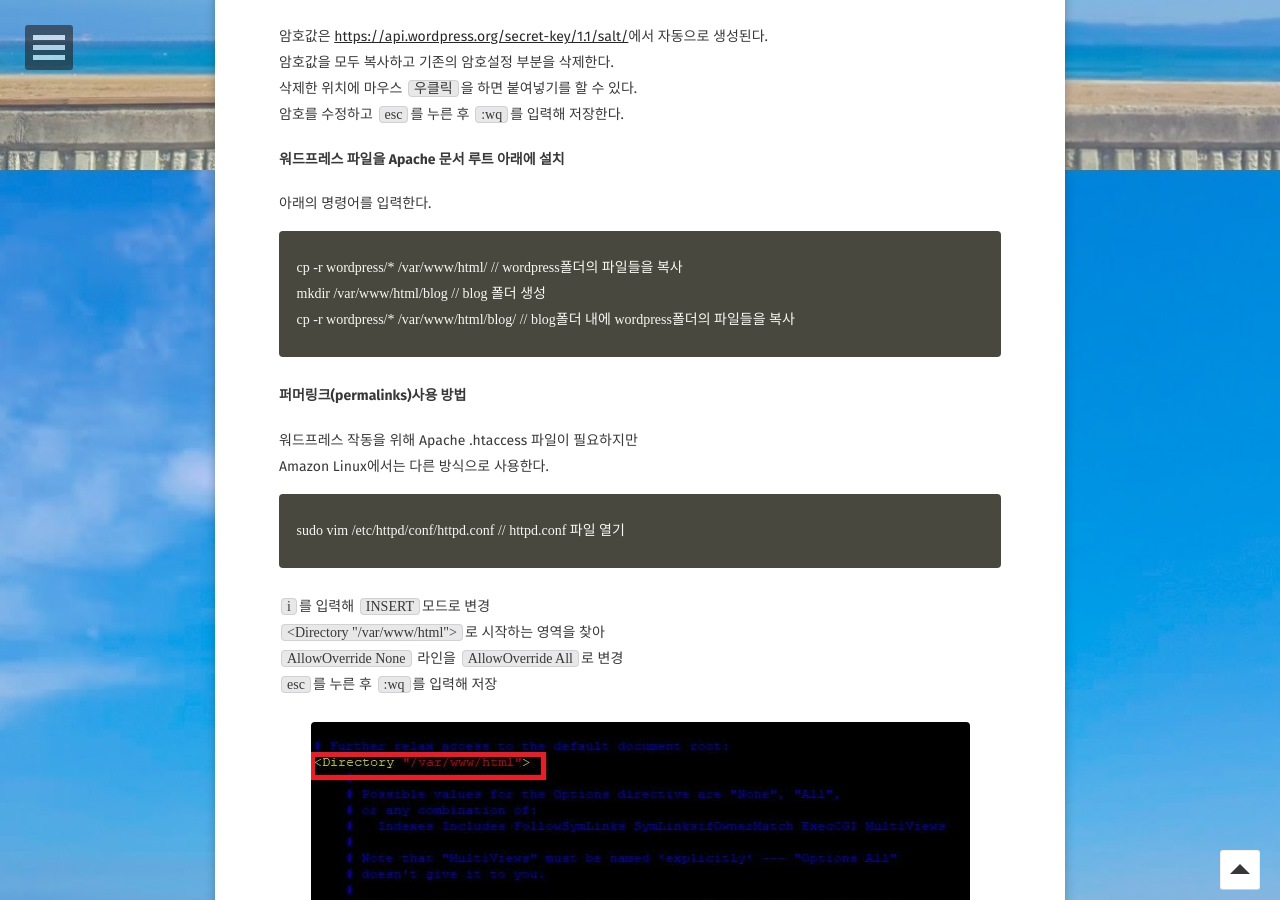
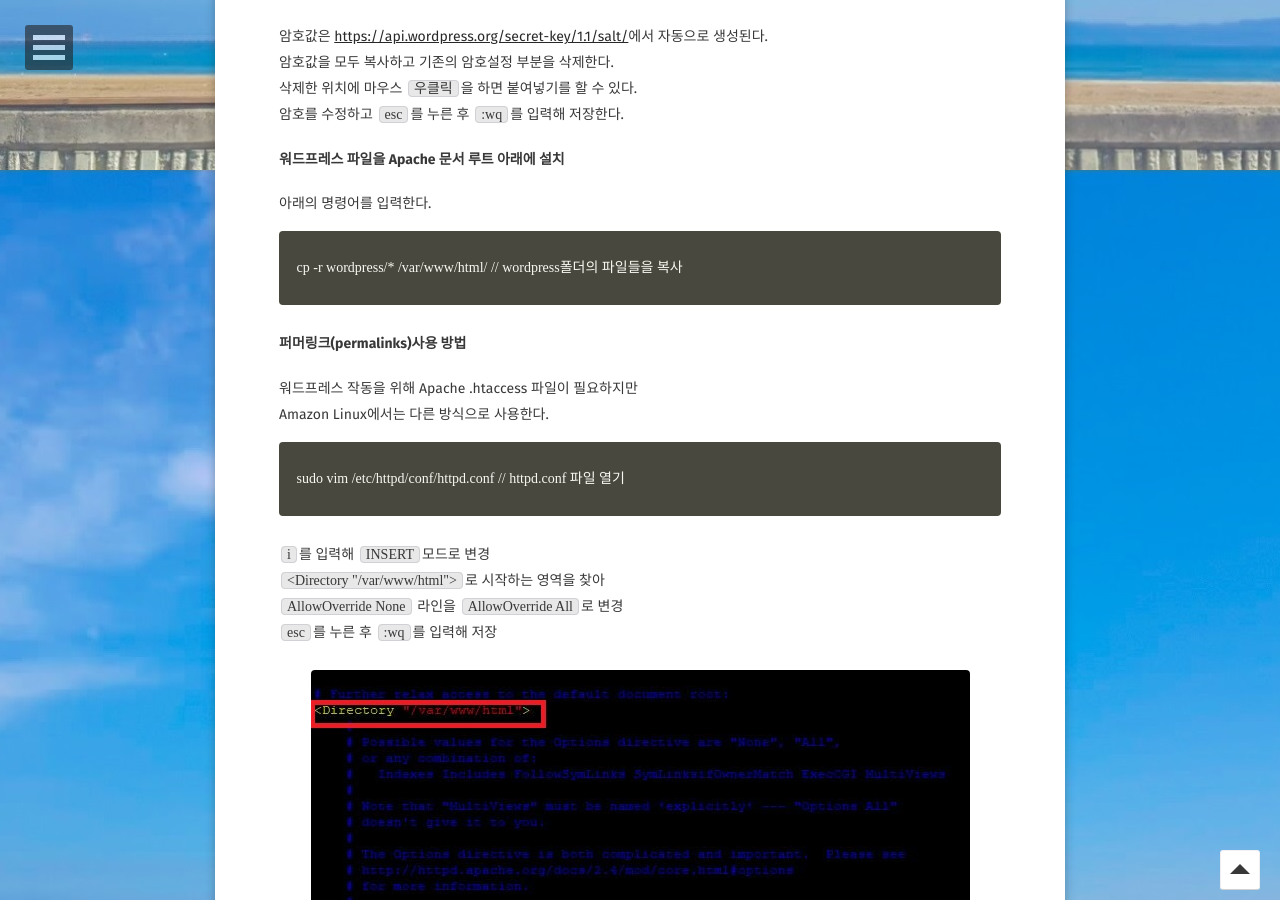
Before and after one commit to kangyechan/kangyechan.github.io, a Jekyll site: the page built from _posts/post/2019-01-08-aws-ec2-server-wp.md, in a window 1280 px wide and 900 px high, scrolled down 2530 px. Built offline with Jekyll 4.4.1, drawn with Linux system fonts in a browser that asks for light colours; some web fonts are replaced.

Commit message:
Update 2019-01-08-aws-ec2-server-wp.md

```diff
--- a/_posts/post/2019-01-08-aws-ec2-server-wp.md
+++ b/_posts/post/2019-01-08-aws-ec2-server-wp.md
@@ -89,8 +89,6 @@ DATABASE 이름에 대해서는 \`(숫자 1 왼쪽의 ~의 위치에 있는 특
 
 {% highlight html %}
  cp -r wordpress/* /var/www/html/ // wordpress폴더의 파일들을 복사
- mkdir /var/www/html/blog // blog 폴더 생성
- cp -r wordpress/* /var/www/html/blog/ // blog폴더 내에 wordpress폴더의 파일들을 복사
 {% endhighlight %}
 
 #### 퍼머링크(permalinks)사용 방법
```
